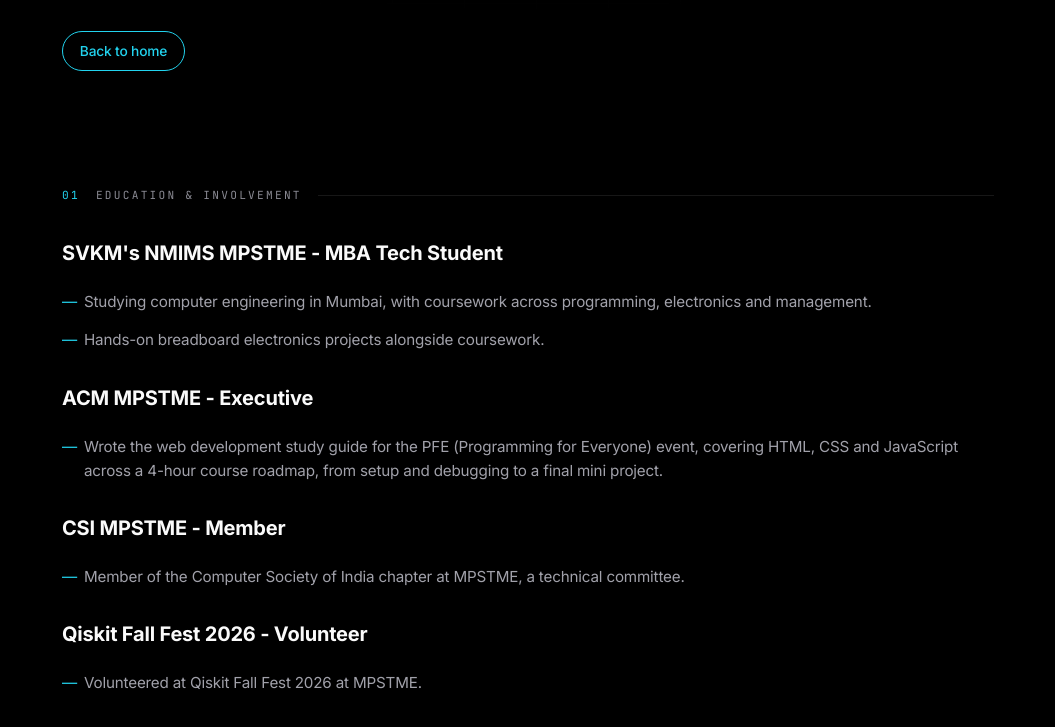
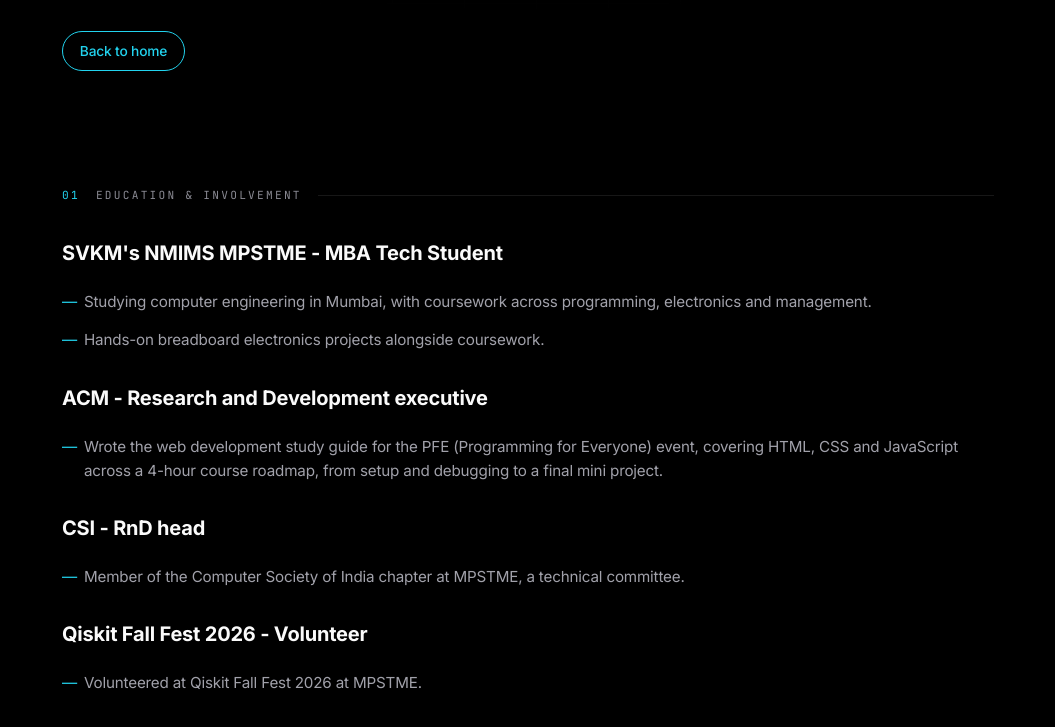
Before and after one commit to BrightShadow0/Portfolio, a plain HTML site: page education.html in a window 1280 px wide. Shown: the part 357-1084 px from the top of the page, without its empty margins (112-1167 px from the left). Drawn offline with Linux system fonts and the light colour scheme; a script that the page names is missing.

Commit message:
Update education.html

```diff
--- a/education.html
+++ b/education.html
@@ -26,9 +26,9 @@
 <section id="education"><h2 class="label reveal">Education &amp; involvement</h2>
 <div class="xp-head"><h3>SVKM's NMIMS MPSTME - MBA Tech Student</h3></div>
 <div class="xp"><ul><li>Studying computer engineering in Mumbai, with coursework across programming, electronics and management.</li><li>Hands-on breadboard electronics projects alongside coursework.</li></ul></div>
-<div class="xp-head"><h3>ACM MPSTME - Executive</h3></div>
+<div class="xp-head"><h3>ACM - Research and Development executive</h3></div>
 <div class="xp"><ul><li>Wrote the web development study guide for the PFE (Programming for Everyone) event, covering HTML, CSS and JavaScript across a 4-hour course roadmap, from setup and debugging to a final mini project.</li></ul></div>
-<div class="xp-head"><h3>CSI MPSTME - Member</h3></div>
+<div class="xp-head"><h3>CSI - RnD head</h3></div>
 <div class="xp"><ul><li>Member of the Computer Society of India chapter at MPSTME, a technical committee.</li></ul></div>
 <div class="xp-head"><h3>Qiskit Fall Fest 2026 - Volunteer</h3></div>
 <div class="xp"><ul><li>Volunteered at Qiskit Fall Fest 2026 at MPSTME.</li></ul></div></section>
```
